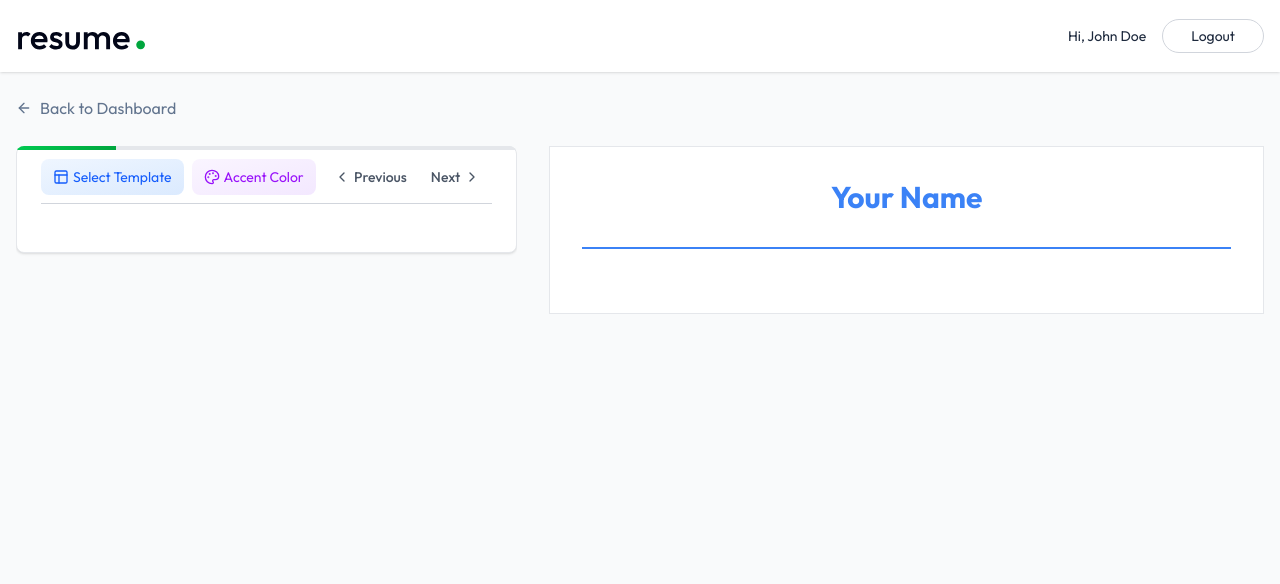
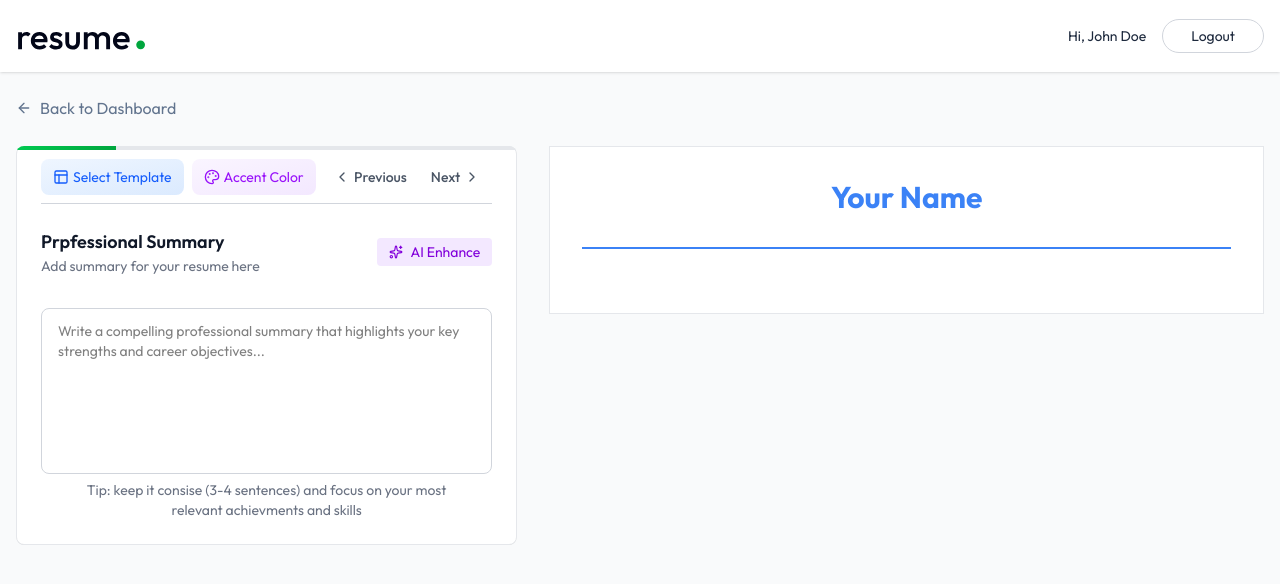
Before and after one commit to HadiEbrahimi313/Resume-builder-, a React (Vite) app in the folder client/: page /app/builder/1 in a window 1280 px wide. Both pictures are taken after a click on the button "Next". Shown: the top 584 px of the page. Built offline with nearby package versions, Linux system fonts and the light colour scheme; the HTML template or start-up script is replaced by a standard one.

Commit message:
create professional summary form

```diff
--- /dev/null
+++ b/client/src/components/ProfessionalSummaryForm.jsx
@@ -0,0 +1,36 @@
+import { Sparkles } from "lucide-react";
+
+
+export default function ProfessionalSummaryForm({ data, onChange, setResumeData }) {
+  return (
+    <div className="space-y-4">
+      <div className="flex items-center justify-between">
+        <div>
+          <h3 className="flex items-center gap-2 text-lg font-semibold text-gray-900">
+            Prpfessional Summary
+          </h3>
+          <p className="text-sm text-gray-500">
+            Add summary for your resume here
+          </p>
+        </div>
+        <button className="flex items-center gap-2 px-3 py-1 text-sm bg-purple-100 text-purple-700 rounded hover:bg-purple-200 transition-colors disabled:opacity-50">
+          <Sparkles size={14} />
+          AI Enhance
+        </button>
+      </div>
+
+      <div className="mt-6">
+        <textarea
+          value={data || ""}
+          onChange={(e) => onChange(e.target.value)}
+          rows={7}
+          className="w-full p-3 px-4 mt-2 border text-sm
+           border-gray-300 rounded-lg focus:ring focus:ring-blue-500
+         focus:border-blue-500 outline-none transition-colors resize-none"
+         placeholder="Write a compelling professional summary that highlights your key strengths and career objectives..."
+        />
+        <p className="text-sm text-gray-500 max-w-4/5 mx-auto text-center">Tip: keep it consise (3-4 sentences) and focus on your most relevant achievments and skills</p>
+      </div>
+    </div>
+  );
+}
--- a/client/src/pages/ResumeBuilder.jsx
+++ b/client/src/pages/ResumeBuilder.jsx
@@ -16,6 +16,7 @@
 import ResumePreview from "../components/ResumePreview";
 import TemplateSelector from "../components/TemplateSelector";
 import ColorPicker from "../components/ColorPicker";
+import ProfessionalSummaryForm from "../components/ProfessionalSummaryForm";
 
 function ResumeBuilder() {
   const { resumeId } = useParams();
@@ -96,7 +97,15 @@
                       setResumeData((prev) => ({ ...prev, template }))
                     }
                   />
-                  <ColorPicker selectedColor={resumeData.accent_color} onSelectColor={(color) => setResumeData(prev => ({...prev , accent_color: color}))} />
+                  <ColorPicker
+                    selectedColor={resumeData.accent_color}
+                    onSelectColor={(color) =>
+                      setResumeData((prev) => ({
+                        ...prev,
+                        accent_color: color,
+                      }))
+                    }
+                  />
                 </div>
                 <div className="flex items-center">
                   {activeSectionIndex !== 0 && (
@@ -143,6 +152,20 @@
                     setRemoveBackground={setRemoveBackground}
                   />
                 )}
+
+                {activeSection.id === "summary" && (
+                  <ProfessionalSummaryForm
+                    data={resumeData.professional_summary}
+                    onChange={(data) =>
+                      setResumeData((prev) => ({
+                        ...prev,
+                        professional_summary: data,
+                      }))
+                    }
+
+                    setResumeData={setResumeData}
+                  />
+                )}
               </div>
             </div>
           </div>
```
